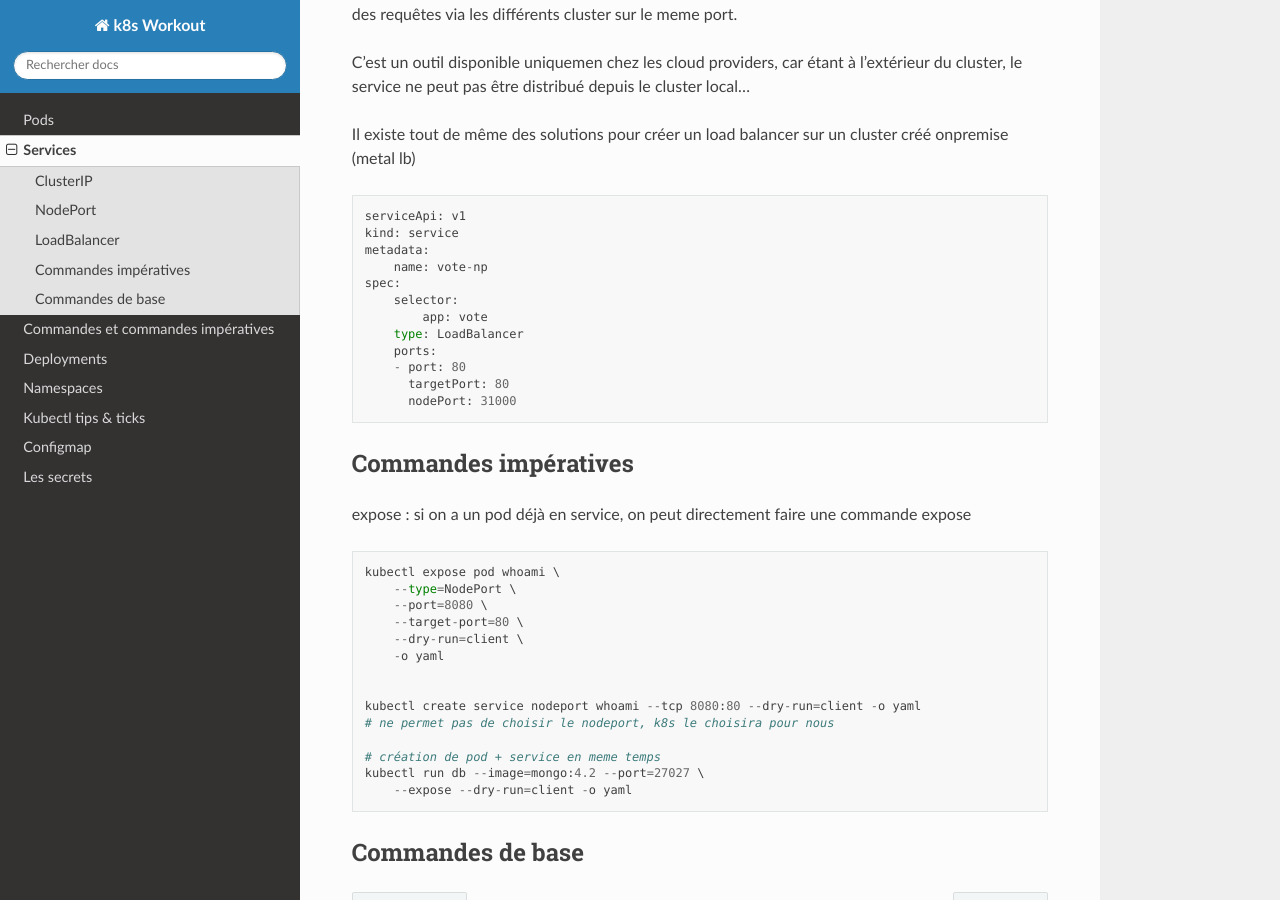
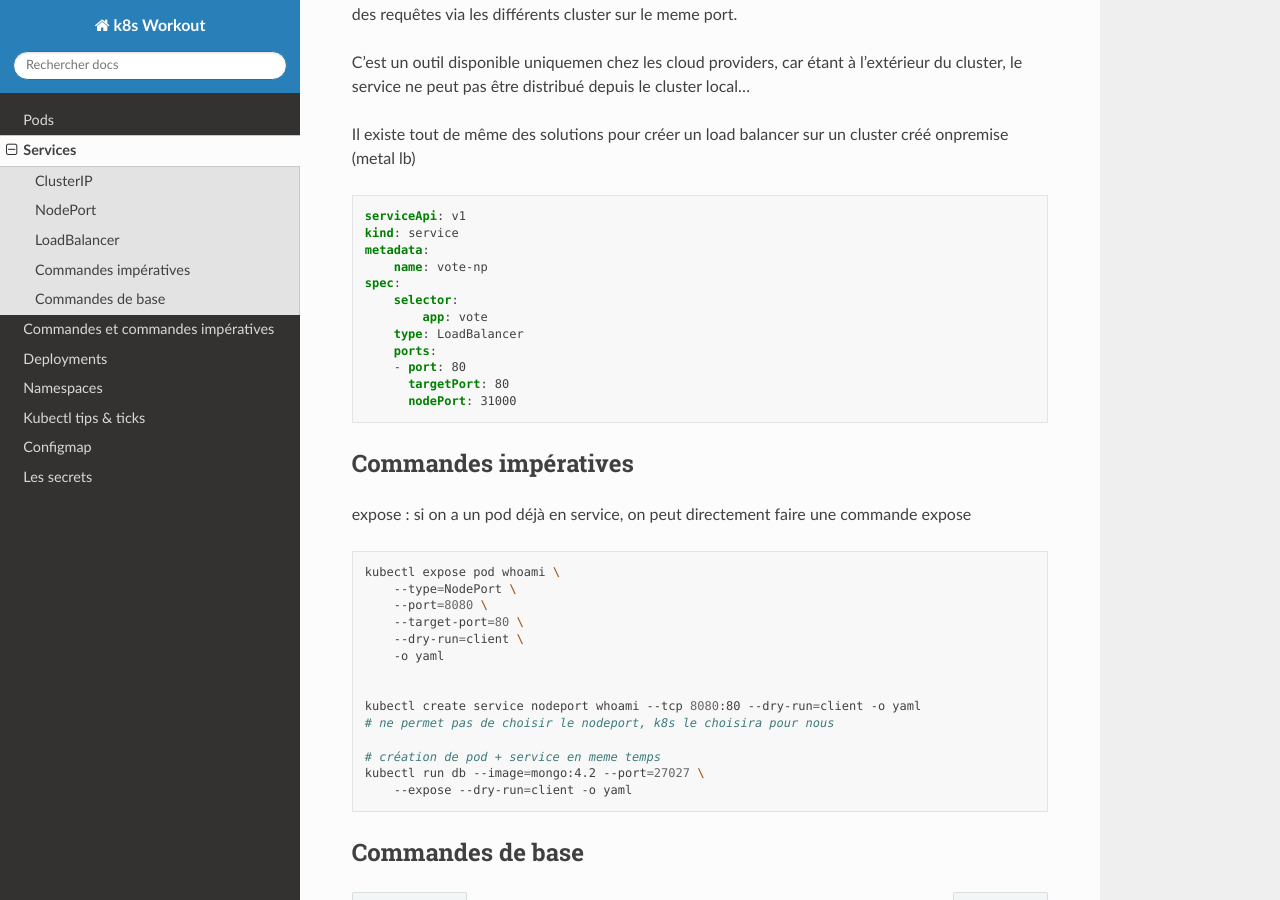
Before and after one commit to nieljunvec/k8s_workout, a Sphinx documentation site: the page built from docs/chapters/services.rst, in a window 1280 px wide and 900 px high, scrolled down 1531 px. Built offline with Sphinx 7.4.7 and the Read the Docs theme 2.0.0, drawn with Linux system fonts in a browser that asks for light colours.

Commit message:
spec on code blocks

```diff
--- a/docs/chapters/services.rst
+++ b/docs/chapters/services.rst
@@ -27,7 +27,7 @@ Permet d'exposer le pod à l'intérieur du cluster, le service ne peut être con
 
 spécification
 
-.. code-block::
+.. code-block:: yaml
 
     serviceApi: v1
     kind: service
@@ -52,7 +52,7 @@ Un port est ouvert sur chaque noeud du cluster pour un NodePort donné (30 000 e
 Ce port peut être choisi dans le range par défaut, s'il n'est pas choisi, il est attribué automatiquement.
 
 
-.. code-block::
+.. code-block:: yaml
 
     serviceApi: v1
     kind: service
@@ -81,7 +81,7 @@ service ne peut pas être distribué depuis le cluster local...
 Il existe tout de même des solutions pour créer un load balancer sur un cluster créé onpremise (metal lb)
 
 
-.. code-block::
+.. code-block:: yaml
 
     serviceApi: v1
     kind: service
@@ -101,7 +101,7 @@ Commandes impératives
 
 expose : si on a un pod déjà en service, on peut directement faire une commande expose
 
-.. code-block::
+.. code-block:: bash
 
     kubectl expose pod whoami \
         --type=NodePort \
```
